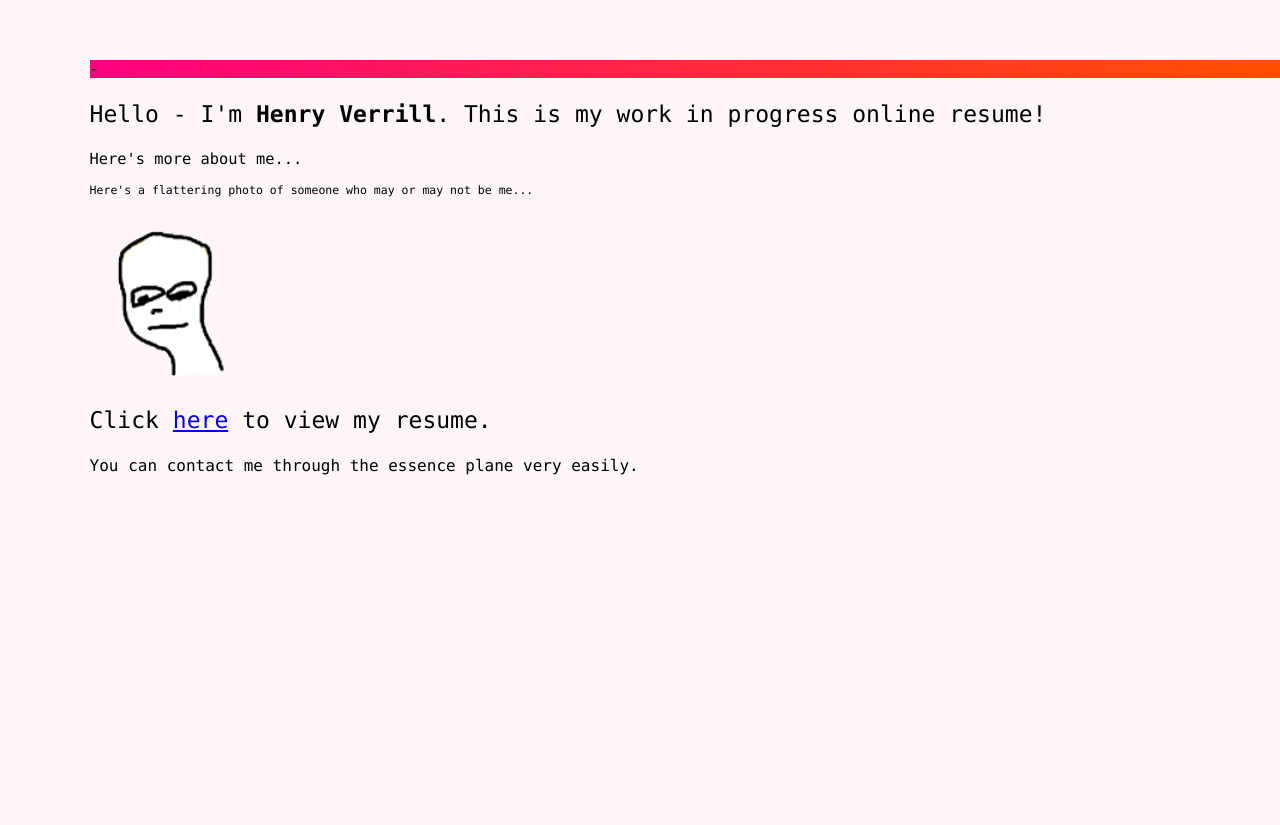
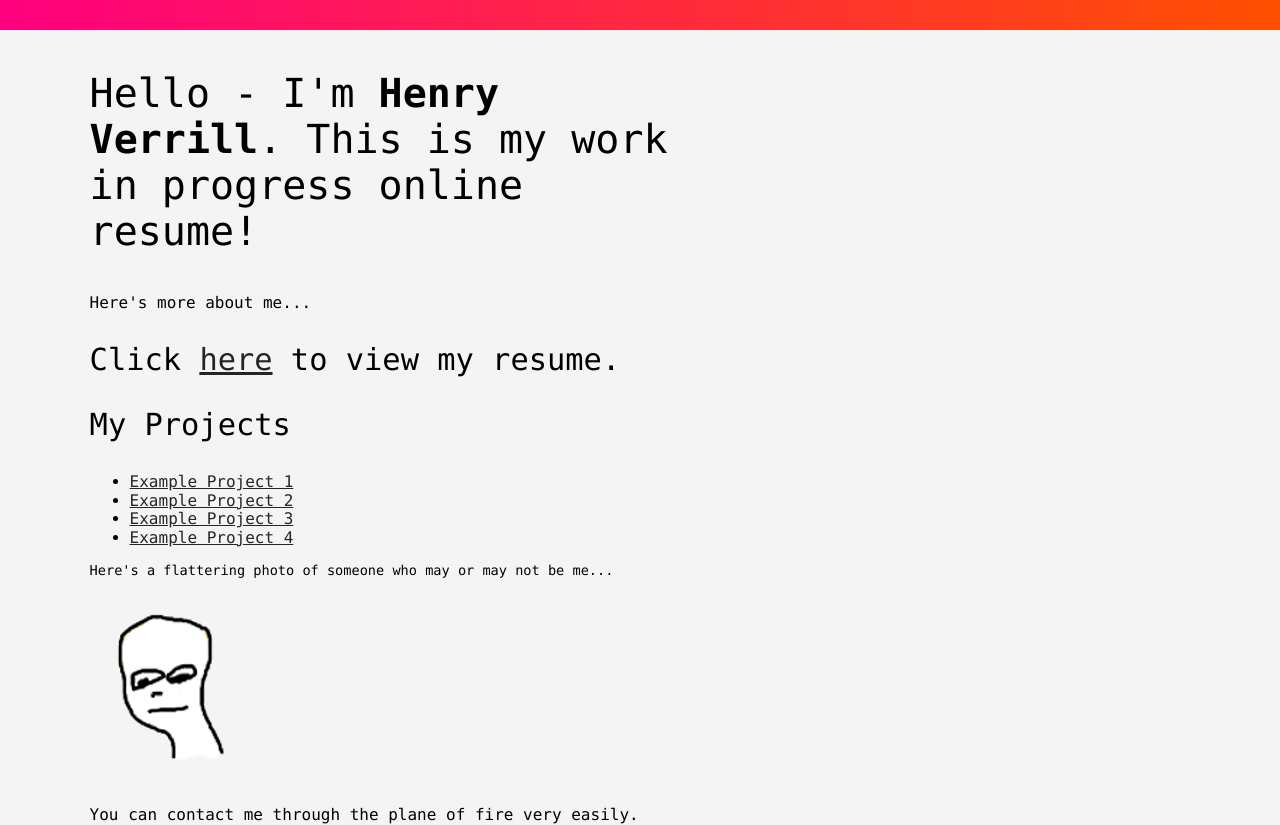
Before and after one commit to hverrill/hverrill.github.io, a plain HTML site: page index.html in a window 1280 px wide. Before the commit the page ends 800 px from the top, so only its background shows below. Drawn offline with Linux system fonts and the light colour scheme.

Commit message:
did some changes, looks cosmetically better

```diff
--- a/index.html
+++ b/index.html
@@ -8,33 +8,58 @@
         <link rel="icon" href="assets/favicon.png">
     </head>
     <body>
-        <nav class="bar">
-            <div>-</div>
-            <!-- Potentially unneeded -->
-        </nav>
-        <main>
+        <nav class="bar"></nav>
+        <main class="main">
             <!-- The introduction. Says my name and a short one-liner -->
-            <div id="intro" class="big">
+            <div id="intro" class="header primary">
                 <p>Hello - I'm <b>Henry Verrill</b>. This is my work in progress online resume!</p>
             </div>
             <!-- The about me. This talks a bit more about myself. -->
-            <div id="aboutMe" class="medium">
+            <div id="aboutMe" class="medium primary">
                 <p>Here's more about me...</p>
             </div>
+
+            <!-- Link to the resume page. May relocate. -->
+            <div id="resume" class="big primary">
+                <p>Click <a href="https://hverrill.github.io/resume.html">here</a> to view my resume.</p>
+            </div>
+            <div id="projects">
+                <!-- Projects Header -->
+                <div class="big primary">
+                    <p>My Projects</p>
+                </div>
+                <!-- Projects List -->
+                <div class="medium primary">
+                    <ul>
+                        <li><a href="#">Example Project 1</a></li>
+                        <li><a href="#">Example Project 2</a></li>
+                        <li><a href="#">Example Project 3</a></li>
+                        <li><a href="#">Example Project 4</a></li>
+                    </ul>
+                </div>
+            </div>
+
+
+
+
+
+
+
+
+
+
+
             <!-- A photo. This one is a bit of an inside joke between my friends.
                 To fufill the requirement for an image for the assignment -->
-            <div id="me" class="small">
-                <p>Here's a flattering photo of someone who may or may not be me...</p>
-                <img src="assets/me_big.png" alt="a funny hand-drawn, black and white head">
-            </div>
-            <!-- Link to the resume page. May relocate. -->
-            <div id="resume" class="big">
-                <p>Click <a href="https://hverrill.github.io/resume.html">here</a> to view my resume.</p>
-            </div>
+                <div id="me" class="small">
+                    <p>Here's a flattering photo of someone who may or may not be me...</p>
+                    <img src="assets/me_big.png" alt="a funny hand-drawn, black and white head">
+                    <!-- credit to my friend Alex Papageorge for the great picture! -->
+                </div>
         </main>
-        <footer>
+        <footer class="main">
             <!-- also potentially unneeded -->
-            <div>You can contact me through the essence plane very easily.</div>
+            <div>You can contact me through the plane of fire very easily.</div>
         </footer>
 
     </body>
--- a/styles/main.css
+++ b/styles/main.css
@@ -1,23 +1,47 @@
 body {
-    background-color: #FFF7F7;
+    background-color: #F4F4F4;
+    color: black;
+    font-family: Consolas, Arial, Tahoma, sans-serif;
+}
+.main {
     margin-left: 7vw;
     margin-right: auto;
     margin-top: 3vw;
     margin-bottom: auto;
-    color: black;
-    font-family: Consolas, Arial, Tahoma, sans-serif;
 }
-.bar{
+.primary {
+    max-width: 600px;
+}
+.secondary {
+    max-width: 84vw;
+}
+.bar {
     background-image: linear-gradient(to right, #FF007F, #FF5000);
-    margin-top: 60px;
+    color: white;
+    margin: 0;
+    width: auto;
+    height: 30px;
+}
+
+a:hover {
+    background-image: linear-gradient(to right, #FF007F, #FF5000) ;
+    color:white;
+}
+a {
+    color: #252525;
+}
+
+.header {
+    /* font-size: 2.1vw; */
+    font-size: 2.5em;
 }
 .big {
-    font-size: 1.8vw;
-
+    /* font-size: 1.7vw; */
+    font-size: 1.9em;
 }
 .medium {
-    font-size: 1.2vw;
+    font-size: 1em;
 }
 .small {
-    font-size: .9vw;
+    font-size: .85em;
 }
```
Also changed, not shown: resume.html (+4 -4 lines).
